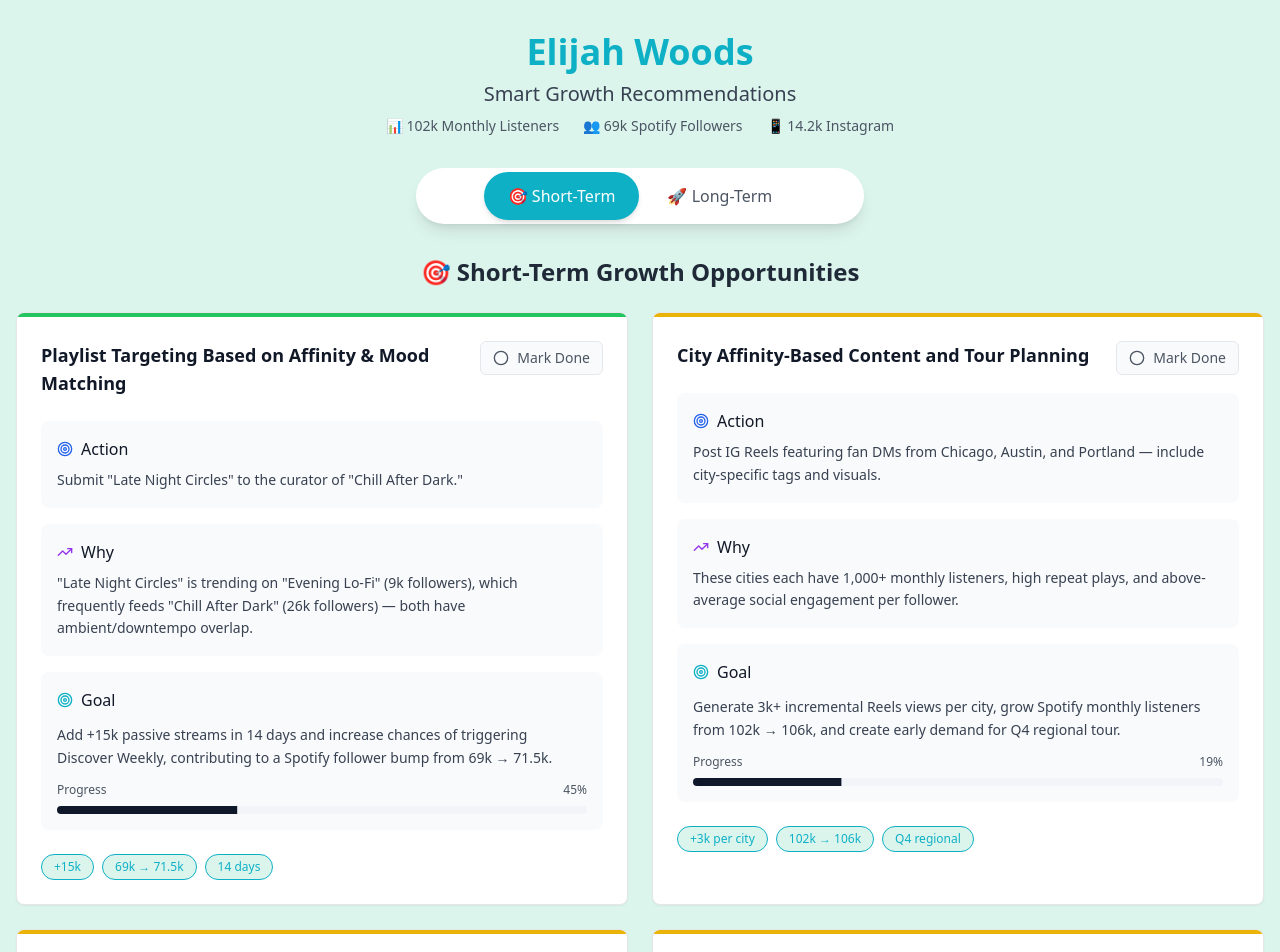
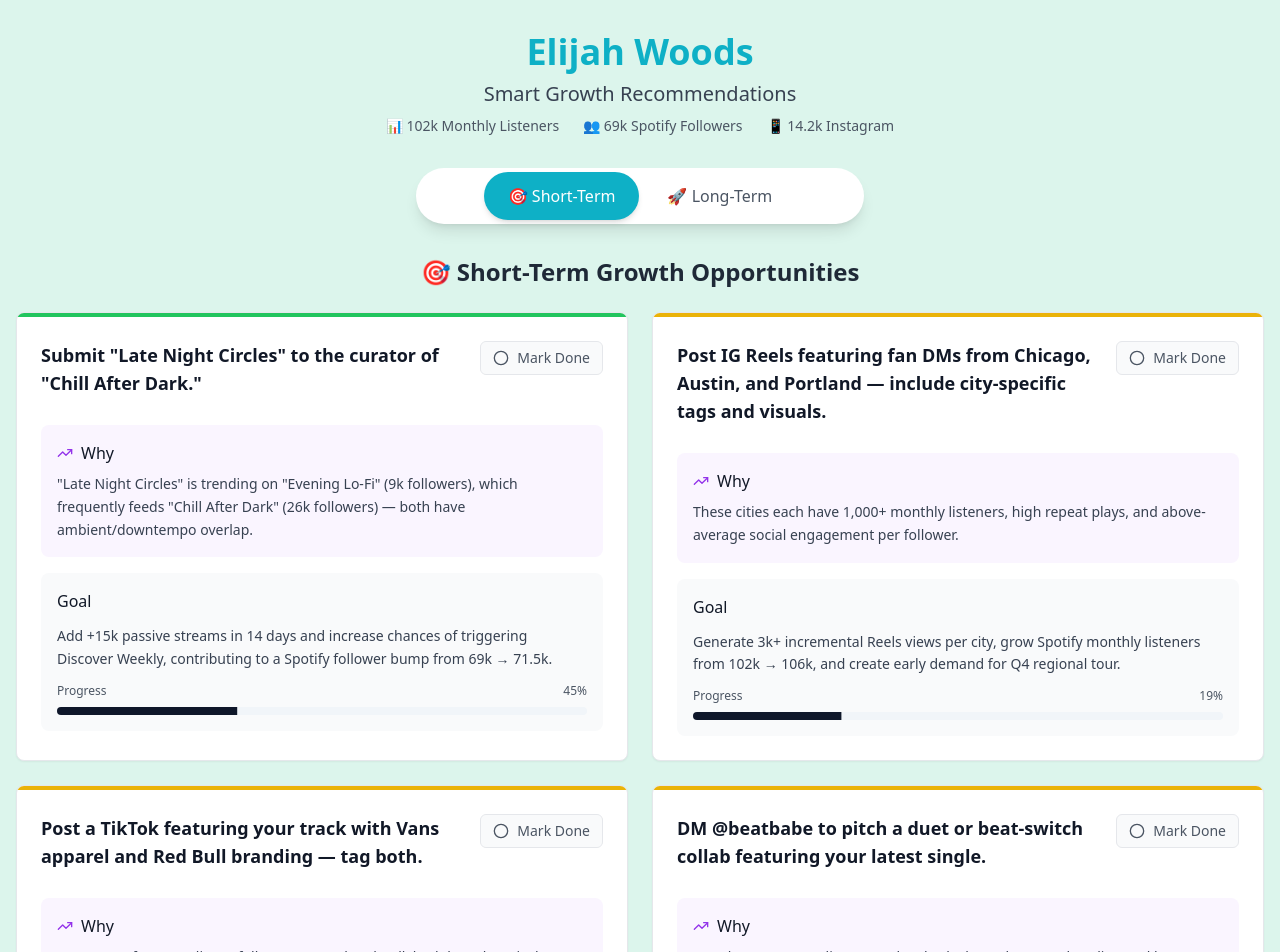
Before and after one commit to akashdmukherjee/smart-recommendations, a React (Vite) app: page / in a window 1280 px wide. Shown: the top 952 px of the page. Built offline with nearby package versions, Linux system fonts and the light colour scheme.

Commit message:
Refactor short-term recommendations
- Move "action" to header.
- Simplify "goal" display.
- Remove rounded tags.

```diff
--- a/src/components/RecommendationCard.tsx
+++ b/src/components/RecommendationCard.tsx
@@ -1,6 +1,6 @@
 
 import React, { useState } from 'react';
-import { Target, TrendingUp, CheckCircle, Circle } from 'lucide-react';
+import { TrendingUp, CheckCircle, Circle } from 'lucide-react';
 import { Progress } from './ui/progress';
 
 interface RecommendationCardProps {
@@ -39,11 +39,11 @@ export const RecommendationCard = ({ recommendation }: RecommendationCardProps)
       <div className={`h-1 ${getPriorityColor()}`}></div>
 
       <div className="p-6">
-        {/* Header */}
+        {/* Header - Action as title */}
         <div className="flex items-start justify-between mb-4">
           <div className="flex-1 pr-4">
-            <h3 className="text-lg font-semibold text-gray-900 mb-2">
-              {recommendation.title}
+            <h3 className="text-lg font-semibold text-gray-900 mb-3">
+              {recommendation.action}
             </h3>
           </div>
           <button
@@ -61,15 +61,7 @@ export const RecommendationCard = ({ recommendation }: RecommendationCardProps)
 
         {/* Content sections */}
         <div className="space-y-4">
-          <div className="bg-gray-50 rounded-lg p-4">
-            <div className="flex items-center gap-2 mb-2">
-              <Target size={16} className="text-blue-600" />
-              <h4 className="font-medium text-gray-900">Action</h4>
-            </div>
-            <p className="text-gray-700 text-sm leading-relaxed">{recommendation.action}</p>
-          </div>
-
-          <div className="bg-gray-50 rounded-lg p-4">
+          <div className="bg-purple-50 rounded-lg p-4">
             <div className="flex items-center gap-2 mb-2">
               <TrendingUp size={16} className="text-purple-600" />
               <h4 className="font-medium text-gray-900">Why</h4>
@@ -78,10 +70,7 @@ export const RecommendationCard = ({ recommendation }: RecommendationCardProps)
           </div>
 
           <div className="bg-gray-50 rounded-lg p-4">
-            <div className="flex items-center gap-2 mb-3">
-              <Target size={16} style={{ color: '#0EB0C6' }} />
-              <h4 className="font-medium text-gray-900">Goal</h4>
-            </div>
+            <h4 className="font-medium text-gray-900 mb-3">Goal</h4>
             <p className="text-gray-700 text-sm leading-relaxed mb-3">{recommendation.goal}</p>
 
             {/* Progress bar */}
@@ -93,23 +82,6 @@ export const RecommendationCard = ({ recommendation }: RecommendationCardProps)
               <Progress value={getProgressValue()} className="h-2" />
             </div>
           </div>
-
-          {/* Metrics */}
-          <div className="flex flex-wrap gap-2 pt-2">
-            {Object.entries(recommendation.metrics).map(([key, value]) => (
-              <span
-                key={key}
-                className="inline-flex items-center px-3 py-1 rounded-full text-xs font-medium border"
-                style={{
-                  backgroundColor: '#DCF5EC',
-                  color: '#0EB0C6',
-                  borderColor: '#0EB0C6'
-                }}
-              >
-                {value}
-              </span>
-            ))}
-          </div>
         </div>
       </div>
     </div>
```
